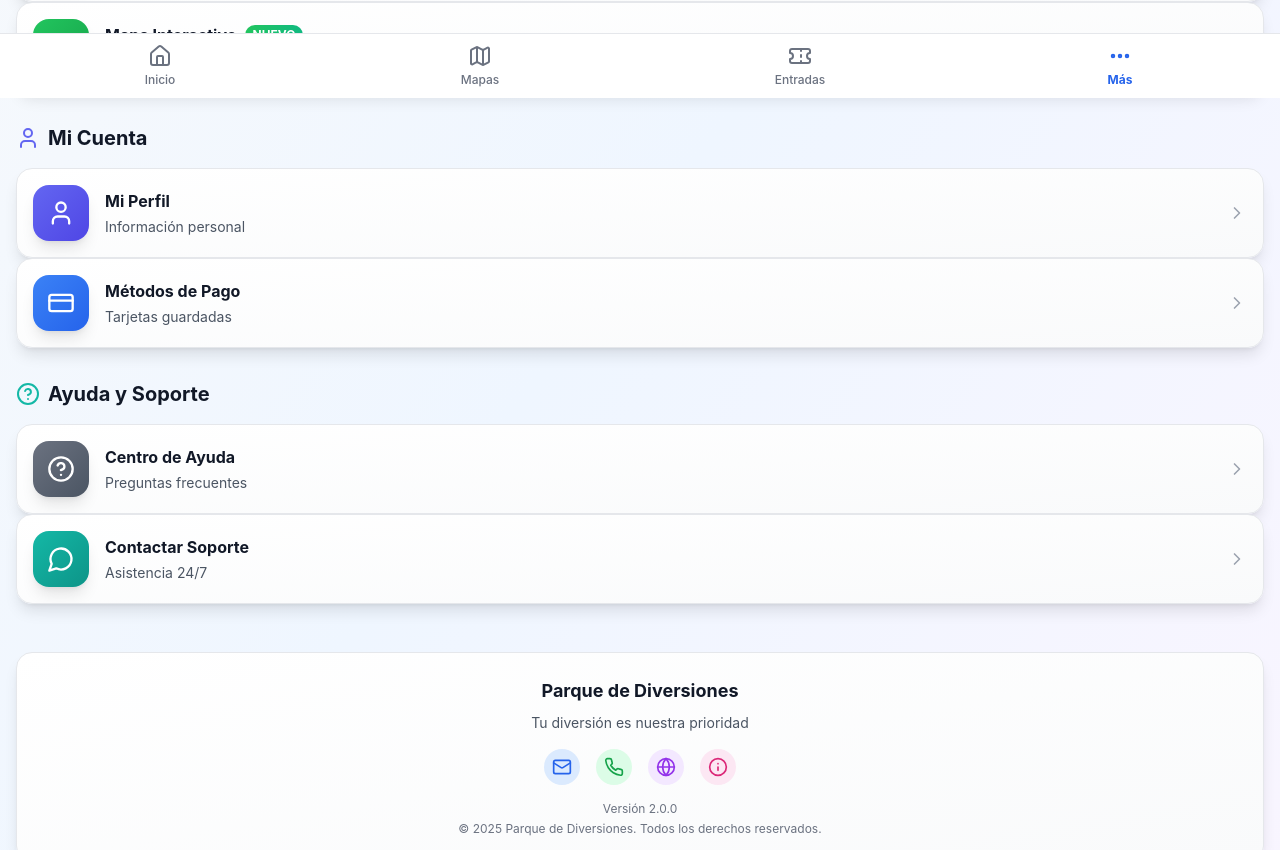
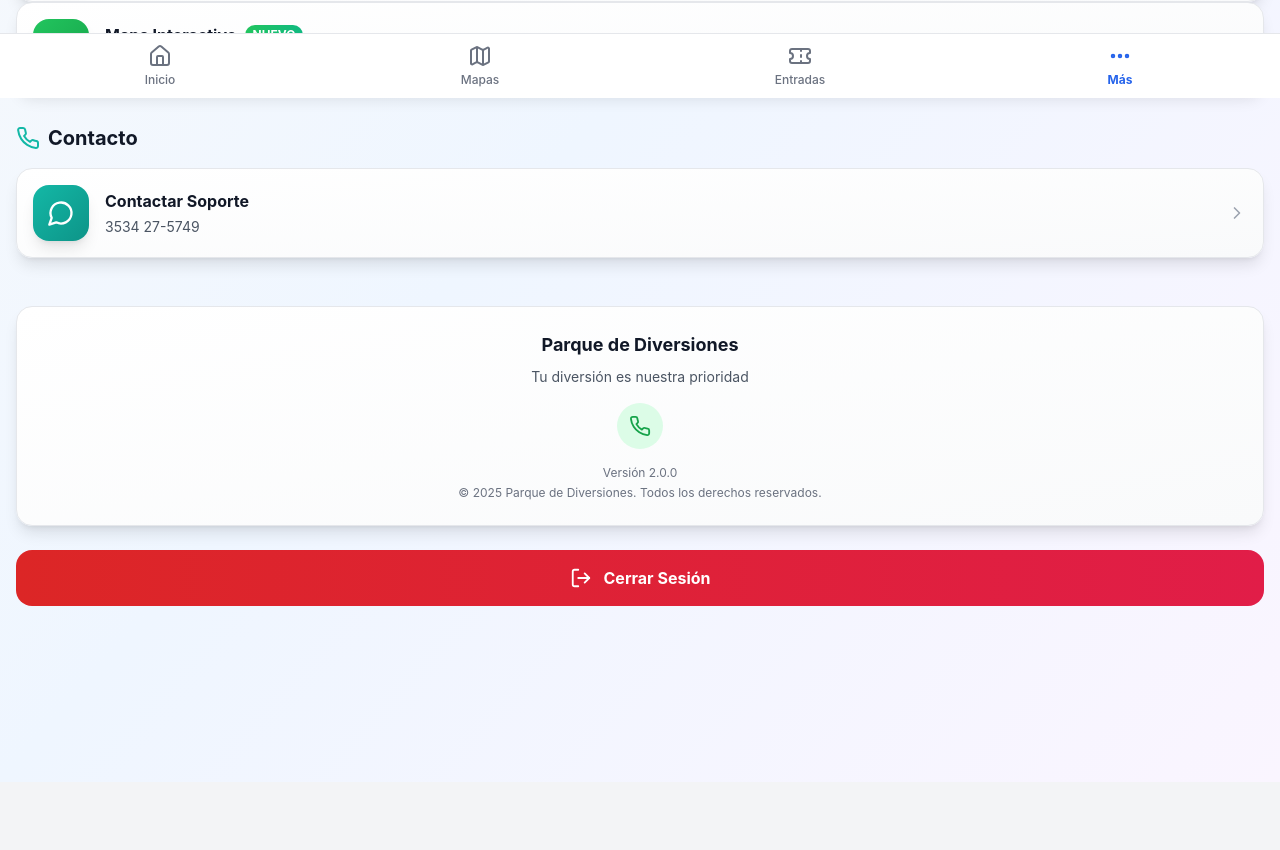
Before and after one commit to LautaroNovello/Infinity-Open, a React (Vite) app: page /more in a window 1280 px wide. Shown: the part 702-1552 px from the top of the page. After the commit the page ends 1484 px from the top, so only its background shows below. Built offline with nearby package versions, Linux system fonts and the light colour scheme; sample sign-in values are in the browser's storage.

Commit message:
cambios 5

```diff
--- a/src/pages/Maps.tsx
+++ b/src/pages/Maps.tsx
@@ -140,7 +140,7 @@ export default function Maps() {
   const handleZoomOut = () => setZoom(Math.max(zoom - 0.2, 0.6))
 
   return (
-    <div className="relative flex h-screen w-full flex-col bg-gradient-to-br from-gray-50 to-gray-200 dark:from-gray-900 dark:to-background-dark overflow-hidden">
+    <div className="relative flex h-screen w-full flex-col bg-gradient-to-br from-gray-50 to-gray-200 dark:from-gray-900 dark:to-background-dark overflow-hidden pb-20">
       {/* CSS Animations */}
       <style>{`
         @keyframes dash {
@@ -699,21 +699,21 @@ export default function Maps() {
         </div>
 
         {/* Map Controls - Enhanced design */}
-        <div className="absolute top-4 right-4 flex flex-col gap-3 z-30">
+        <div className="absolute bottom-24 right-4 flex flex-col gap-3 z-30">
           <button
             onClick={handleZoomIn}
-            className="w-14 h-14 bg-white/95 dark:bg-slate-800/95 backdrop-blur-md rounded-2xl shadow-2xl flex items-center justify-center hover:scale-110 transition-all hover:shadow-blue-500/20 hover:shadow-2xl active:scale-95 border border-gray-200 dark:border-gray-700"
+            className="w-12 h-12 bg-white/95 dark:bg-slate-800/95 backdrop-blur-md rounded-xl shadow-2xl flex items-center justify-center hover:scale-110 transition-all hover:shadow-blue-500/20 hover:shadow-2xl active:scale-95 border border-gray-200 dark:border-gray-700"
           >
-            <Plus size={26} className="text-gray-700 dark:text-gray-300" />
+            <Plus size={22} className="text-gray-700 dark:text-gray-300" />
           </button>
           <button
             onClick={handleZoomOut}
-            className="w-14 h-14 bg-white/95 dark:bg-slate-800/95 backdrop-blur-md rounded-2xl shadow-2xl flex items-center justify-center hover:scale-110 transition-all hover:shadow-blue-500/20 hover:shadow-2xl active:scale-95 border border-gray-200 dark:border-gray-700"
+            className="w-12 h-12 bg-white/95 dark:bg-slate-800/95 backdrop-blur-md rounded-xl shadow-2xl flex items-center justify-center hover:scale-110 transition-all hover:shadow-blue-500/20 hover:shadow-2xl active:scale-95 border border-gray-200 dark:border-gray-700"
           >
-            <Minus size={26} className="text-gray-700 dark:text-gray-300" />
+            <Minus size={22} className="text-gray-700 dark:text-gray-300" />
           </button>
-          <button className="w-14 h-14 bg-gradient-to-br from-blue-500 to-blue-600 backdrop-blur-md rounded-2xl shadow-2xl flex items-center justify-center hover:scale-110 transition-all hover:shadow-blue-500/40 hover:shadow-2xl active:scale-95">
-            <Navigation size={26} className="text-white" />
+          <button className="w-12 h-12 bg-gradient-to-br from-blue-500 to-blue-600 backdrop-blur-md rounded-xl shadow-2xl flex items-center justify-center hover:scale-110 transition-all hover:shadow-blue-500/40 hover:shadow-2xl active:scale-95">
+            <Navigation size={22} className="text-white" />
           </button>
         </div>
       </main>
--- a/src/pages/More.tsx
+++ b/src/pages/More.tsx
@@ -1,8 +1,8 @@
 import { Link } from 'react-router-dom'
 import {
-  Users, Bell, Clock, ChevronRight, MapPin, Star, CreditCard,
-  Settings, HelpCircle, MessageCircle, LogOut, User as UserIcon,
-  Moon, Sun, Globe, Mail, Phone, Info
+  Users, Bell, Clock, ChevronRight, MapPin, Star,
+  Settings, MessageCircle, LogOut,
+  Moon, Sun, Phone
 } from 'lucide-react'
 import { useState } from 'react'
 
@@ -72,43 +72,13 @@ export default function More() {
     },
   ]
 
-  const accountOptions: MenuItem[] = [
-    {
-      id: 5,
-      title: 'Mi Perfil',
-      description: 'Información personal',
-      icon: UserIcon,
-      path: '#',
-      color: 'text-indigo-600 dark:text-indigo-400',
-      bgColor: 'bg-gradient-to-br from-indigo-500 to-indigo-600',
-    },
-    {
-      id: 6,
-      title: 'Métodos de Pago',
-      description: 'Tarjetas guardadas',
-      icon: CreditCard,
-      path: '#',
-      color: 'text-blue-600 dark:text-blue-400',
-      bgColor: 'bg-gradient-to-br from-blue-500 to-blue-600',
-    },
-  ]
-
   const supportOptions: MenuItem[] = [
-    {
-      id: 7,
-      title: 'Centro de Ayuda',
-      description: 'Preguntas frecuentes',
-      icon: HelpCircle,
-      path: '#',
-      color: 'text-gray-600 dark:text-gray-400',
-      bgColor: 'bg-gradient-to-br from-gray-500 to-gray-600',
-    },
     {
       id: 8,
       title: 'Contactar Soporte',
-      description: 'Asistencia 24/7',
+      description: '3534 27-5749',
       icon: MessageCircle,
-      path: '#',
+      path: 'tel:+543534275749',
       color: 'text-teal-600 dark:text-teal-400',
       bgColor: 'bg-gradient-to-br from-teal-500 to-teal-600',
     },
@@ -258,22 +228,11 @@ export default function More() {
           </div>
         </div>
 
-        {/* Mi Cuenta */}
-        <div className="mb-8">
-          <h2 className="text-xl font-bold text-gray-900 dark:text-white mb-4 flex items-center gap-2">
-            <UserIcon className="text-indigo-500" size={24} />
-            Mi Cuenta
-          </h2>
-          <div className="space-y-3">
-            {accountOptions.map((item, index) => renderMenuItem(item, index))}
-          </div>
-        </div>
-
         {/* Soporte */}
         <div className="mb-8">
           <h2 className="text-xl font-bold text-gray-900 dark:text-white mb-4 flex items-center gap-2">
-            <HelpCircle className="text-teal-500" size={24} />
-            Ayuda y Soporte
+            <Phone className="text-teal-500" size={24} />
+            Contacto
           </h2>
           <div className="space-y-3">
             {supportOptions.map((item, index) => renderMenuItem(item, index))}
@@ -292,18 +251,9 @@ export default function More() {
           </div>
 
           <div className="flex items-center justify-center gap-4 mb-4">
-            <button className="p-2 rounded-full bg-blue-100 dark:bg-blue-900/30 hover:bg-blue-200 dark:hover:bg-blue-900/50 transition-colors">
-              <Mail className="text-blue-600 dark:text-blue-400" size={20} />
-            </button>
-            <button className="p-2 rounded-full bg-green-100 dark:bg-green-900/30 hover:bg-green-200 dark:hover:bg-green-900/50 transition-colors">
-              <Phone className="text-green-600 dark:text-green-400" size={20} />
-            </button>
-            <button className="p-2 rounded-full bg-purple-100 dark:bg-purple-900/30 hover:bg-purple-200 dark:hover:bg-purple-900/50 transition-colors">
-              <Globe className="text-purple-600 dark:text-purple-400" size={20} />
-            </button>
-            <button className="p-2 rounded-full bg-pink-100 dark:bg-pink-900/30 hover:bg-pink-200 dark:hover:bg-pink-900/50 transition-colors">
-              <Info className="text-pink-600 dark:text-pink-400" size={20} />
-            </button>
+            <a href="tel:+543534275749" className="p-3 rounded-full bg-green-100 dark:bg-green-900/30 hover:bg-green-200 dark:hover:bg-green-900/50 transition-colors">
+              <Phone className="text-green-600 dark:text-green-400" size={22} />
+            </a>
           </div>
 
           <div className="text-center text-xs text-gray-500 dark:text-gray-400">
```
